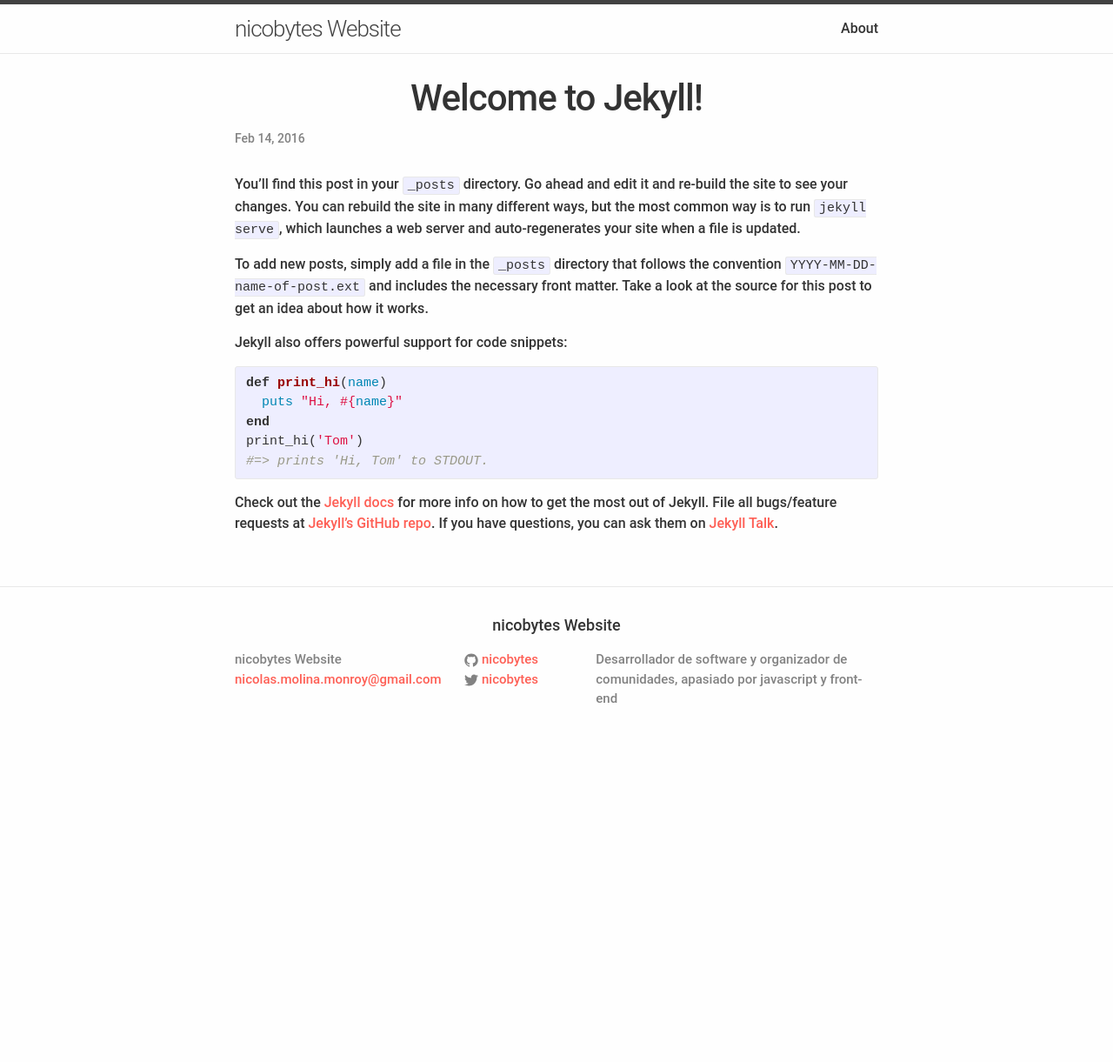
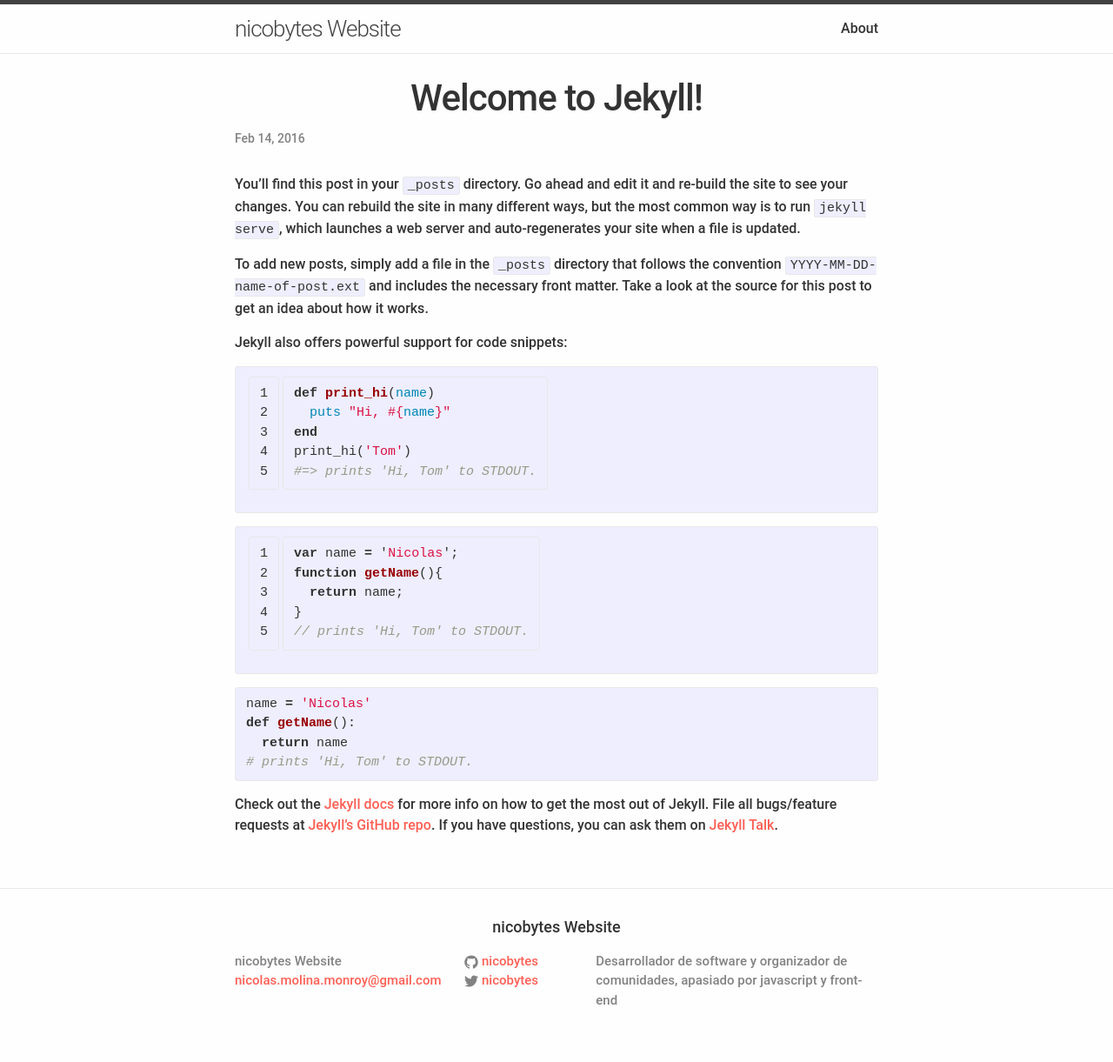
Before and after one commit to nicobytes/nicobytes-site, a Jekyll site: the page built from _posts/2016-02-14-welcome-to-jekyll.markdown, in a window 1280 px wide. Shown: the whole page at 87% size. Built offline with Jekyll 4.4.1, drawn with Linux system fonts in a browser that asks for light colours; before the commit the page ends 900 px from its top, so only the background shows below that.

Commit message:
Test code block

```diff
--- a/_posts/2016-02-14-welcome-to-jekyll.markdown
+++ b/_posts/2016-02-14-welcome-to-jekyll.markdown
@@ -10,7 +10,7 @@
 
 Jekyll also offers powerful support for code snippets:
 
-{% highlight ruby %}
+{% highlight ruby linenos %}
 def print_hi(name)
   puts "Hi, #{name}"
 end
@@ -18,6 +18,21 @@
 #=> prints 'Hi, Tom' to STDOUT.
 {% endhighlight %}
 
+{% highlight javascript linenos %}
+var name = 'Nicolas';
+function getName(){
+  return name;
+}
+// prints 'Hi, Tom' to STDOUT.
+{% endhighlight %}
+
+{% highlight python %}
+name = 'Nicolas'
+def getName():
+  return name
+# prints 'Hi, Tom' to STDOUT.
+{% endhighlight %}
+
 Check out the [Jekyll docs][jekyll-docs] for more info on how to get the most out of Jekyll. File all bugs/feature requests at [Jekyll’s GitHub repo][jekyll-gh]. If you have questions, you can ask them on [Jekyll Talk][jekyll-talk].
 
 [jekyll-docs]: http://jekyllrb.com/docs/home
```
